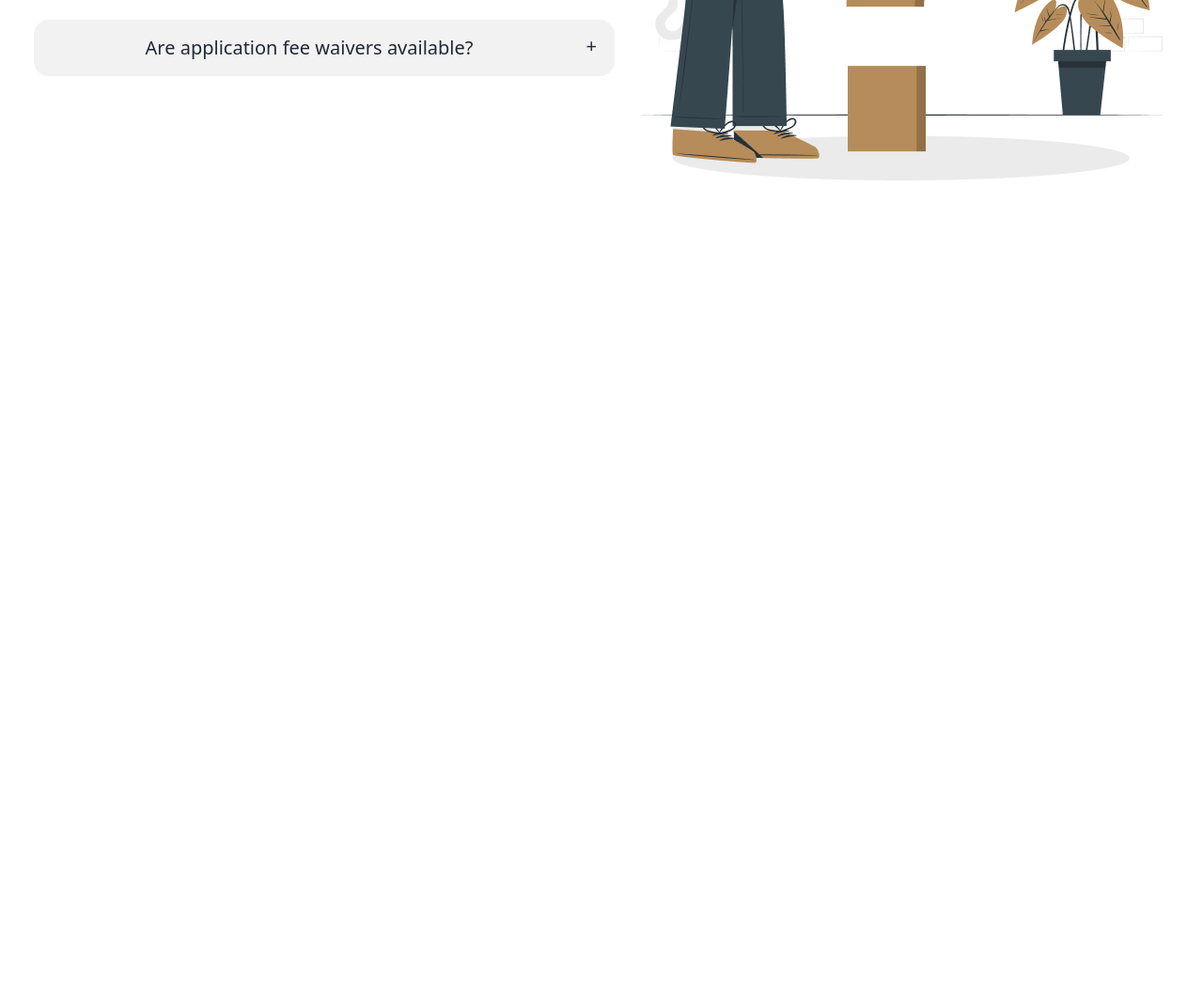
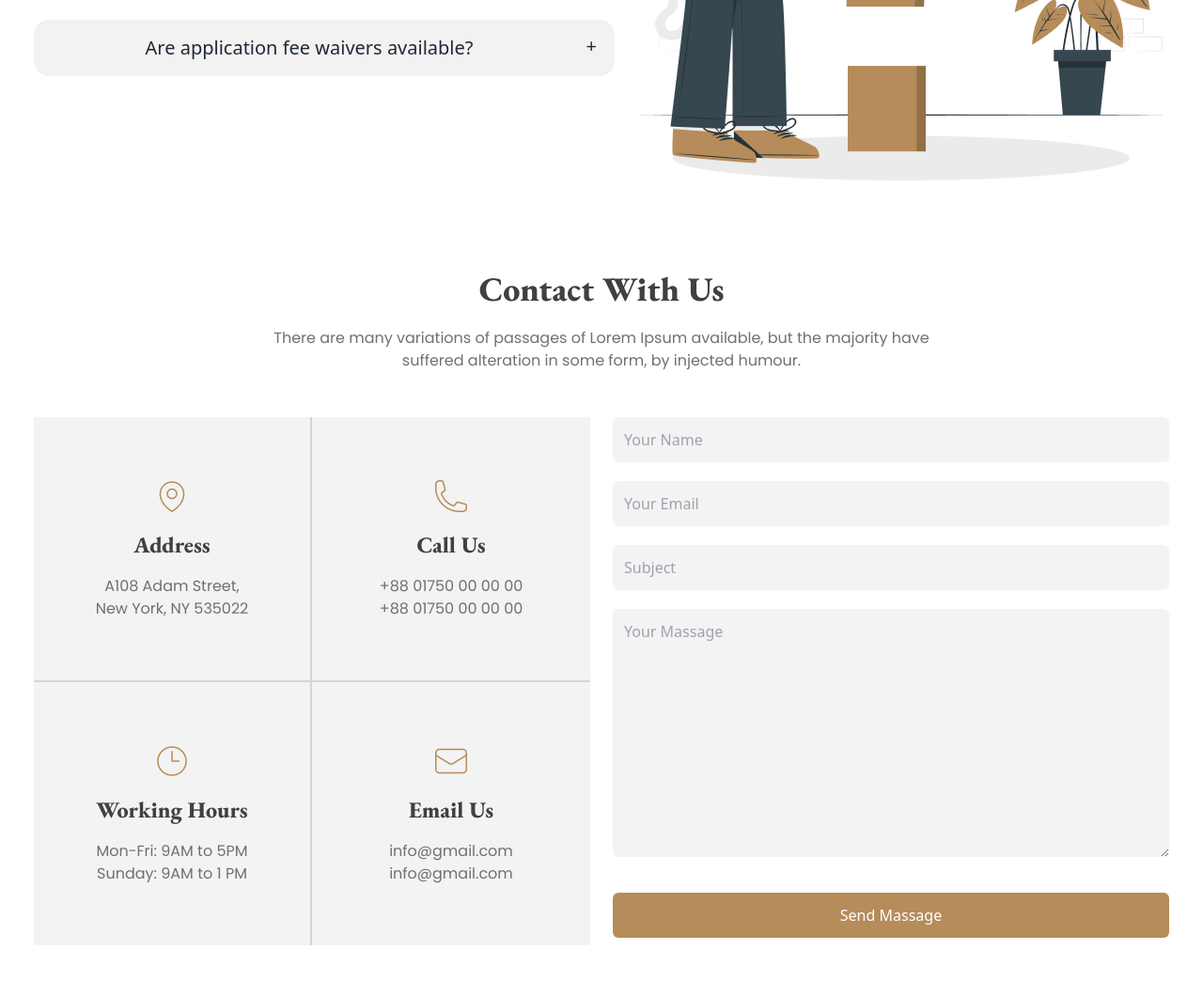
Before and after one commit to FahimHasan683031/legal-solution, a plain HTML site: page index.html in a window 1280 px wide. Shown: the part 3402-4446 px from the top of the page at 94% size. Before the commit the page ends 3690 px from the top, so only its background shows below. Drawn offline with nearby package versions, Linux system fonts and the light colour scheme.

Commit message:
contact us section done

```diff
--- a/index.html
+++ b/index.html
@@ -272,6 +272,58 @@
             </div>
          </section>
 
+         <!-- contact section -->
+         <section class=" text-center">
+            <h1 class="text-4xl text-[#414040] my-5">Contact With Us</h1>
+            <p class="text-base text-[#707070]">There are many variations of passages of Lorem Ipsum available, but the majority have <br> suffered alteration in some form, by injected humour.</p>
+            <div class="flex flex-col lg:flex-row my-12 gap-6">
+                <div class="grid grid-cols-1 md:grid-cols-2 flex-1">
+                    <!-- card1 -->
+                    <div class="text-center py-16 px-14 mb-8 md:mb-0 md:border-e-2 md:border-b-2 border-gray-300 bg-[#F3F3F3]">
+                        <img class="mx-auto" src="images/location.png" alt="">
+                        <h1 class="text-2xl my-4 text-[#414040]">Address</h1>
+                        <p class="text-base text-[#707070]">A108 Adam Street,</p>
+                        <p class="text-base text-[#707070]">New York, NY 535022</p>
+                    </div>
+
+                    <!-- card2 -->
+                    <div class="text-center mb-8 md:mb-0  py-16 px-14 bg-[#F3F3F3]  md:border-b-2 border-gray-300">
+                        <img class="mx-auto" src="images/call.png" alt="">
+                        <h1 class="text-2xl my-4 text-[#414040]">Call Us</h1>
+                        <p class="text-base text-[#707070]">+88 01750 00 00 00</p>
+                        <p class="text-base text-[#707070]">+88 01750 00 00 00</p>
+                    </div>
+
+                    <!-- card3 -->
+                    <div class="text-center mb-8 md:mb-0  py-16 px-14 bg-[#F3F3F3] md:border-e-2 border-gray-300">
+                        <img class="mx-auto" src="images/time.png" alt="">
+                        <h1 class="text-2xl my-4 text-[#414040]">Working Hours</h1>
+                        <p class="text-base text-[#707070]">Mon-Fri: 9AM to 5PM</p>
+                        <p class="text-base text-[#707070]">Sunday: 9AM to 1 PM</p>
+                    </div>
+
+                    <!-- card4 -->
+                    <div class="text-center mb-8 md:mb-0  py-16 px-14 bg-[#F3F3F3]   border-gray-300">
+                        <img class="mx-auto" src="images/email.png" alt="">
+                        <h1 class="text-2xl my-4 text-[#414040]">Email Us</h1>
+                        <p class="text-base text-[#707070]">info@gmail.com</p>
+                        <p class="text-base text-[#707070]">info@gmail.com</p>
+                    </div>
+
+                </div>
+
+                <div class="flex-1">
+                    <form action="">
+                        <input class="text-base text-[#707070] p-3 bg-[#F3F3F3] w-full rounded-md mb-5" type="text" name=""  placeholder="Your Name" id=""><br>
+                        <input class="text-base text-[#707070] p-3 bg-[#F3F3F3] w-full rounded-md mb-5" type="email" name="" placeholder="Your Email" id=""><br>
+                        <input class="text-base text-[#707070] p-3 bg-[#F3F3F3] w-full rounded-md mb-5" type="text" name="" placeholder="Subject" id=""><br>
+                        <textarea class="text-base text-[#707070] p-3 bg-[#F3F3F3] w-full rounded-md mb-5" name="" placeholder="Your Massage" id="" cols="30" rows="10"></textarea><br>
+                        <button class="text-base text-white p-3 bg-[#b68c5a] w-full rounded-md mt-3">Send Massage</button><br>
+                    </form>
+                </div>
+            </div>
+         </section>
+
 
     </main>
     <footer></footer>
```
